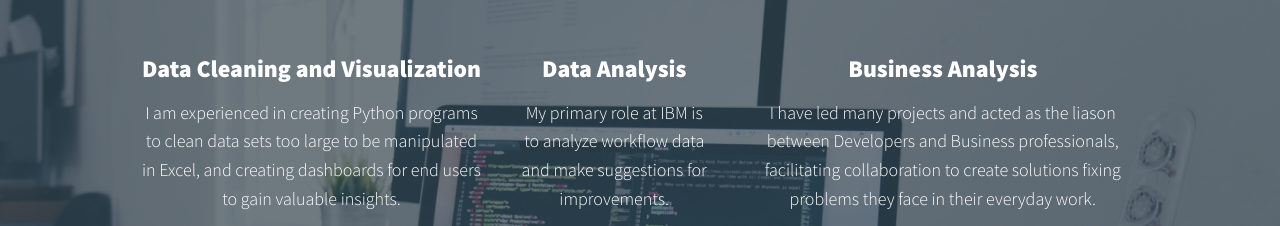
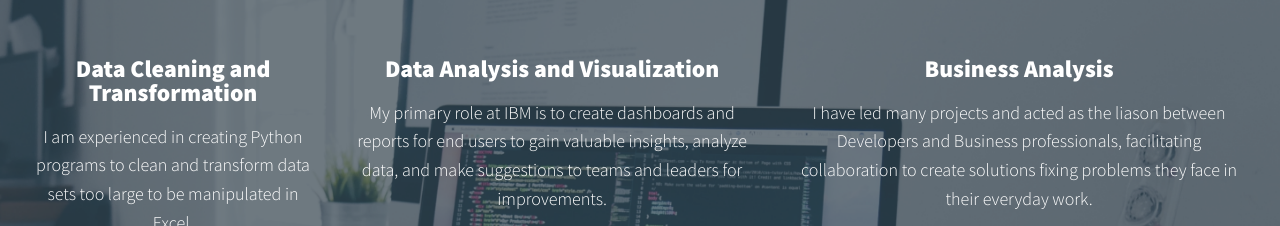
Before and after one commit to boicenathan/boicenathan.github.io, a plain HTML site: page index.html in a window 1280 px wide. Shown: the part 726-952 px from the top of the page. Drawn offline with nearby package versions, Linux system fonts and the light colour scheme.

Commit message:
Update service width and text

```diff
--- a/css/style.css
+++ b/css/style.css
@@ -321,14 +321,14 @@ header {
 }
 
 .service {
-    max-width: 90%;
+    max-width: 100%;
     margin: 0 auto;
 }
 
 @media (min-width: 800px) {
     .services {
         display: flex;
-        max-width: 1000px;
+        max-width: 100%;
         margin-left: auto;
         margin-right: auto;
     }
--- a/index.html
+++ b/index.html
@@ -47,14 +47,14 @@
             <h2 class="section__title section__title--services">What I do</h2>
             <div class="services">
                 <div class="service">
-                    <h3>Data Cleaning and Visualization</h3>
-                    <p>I am experienced in creating Python programs to clean data sets too large to be manipulated in Excel,
-                    and creating dashboards for end users to gain valuable insights.</p>
+                    <h3>Data Cleaning and Transformation</h3>
+                    <p>I am experienced in creating Python programs to clean and transform data sets too large to be manipulated in Excel.</p>
                 </div> <!-- / service -->
 
                 <div class="service">
-                    <h3>Data Analysis</h3>
-                    <p>My primary role at IBM is to analyze workflow data and make suggestions for improvements.</p>
+                    <h3>Data Analysis and Visualization</h3>
+                    <p>My primary role at IBM is to create dashboards and reports for end users to gain valuable insights, analyze data, and make
+                    suggestions to teams and leaders for improvements.</p>
                 </div> <!-- / service -->
 
                 <div class="service">
```
